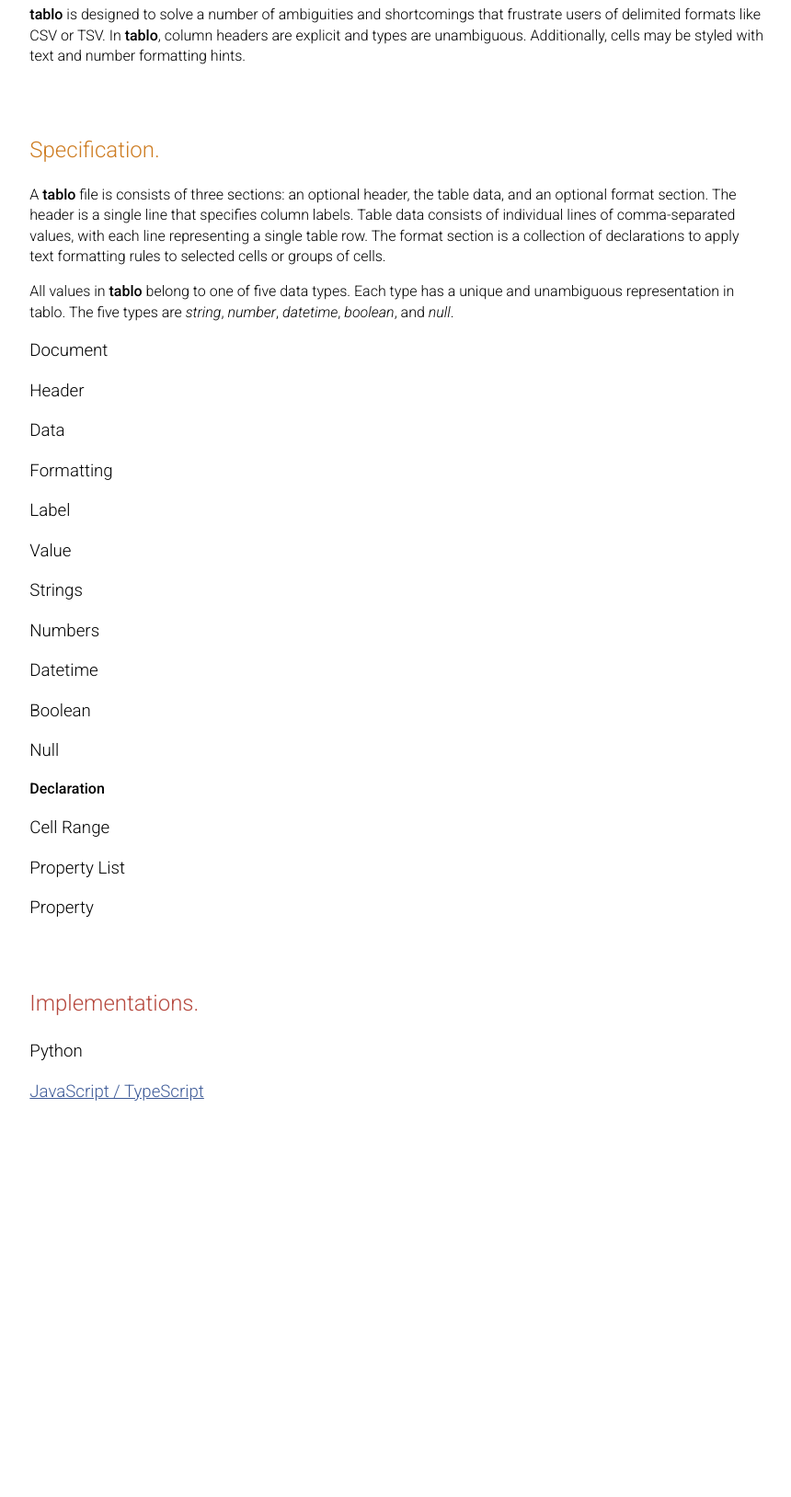
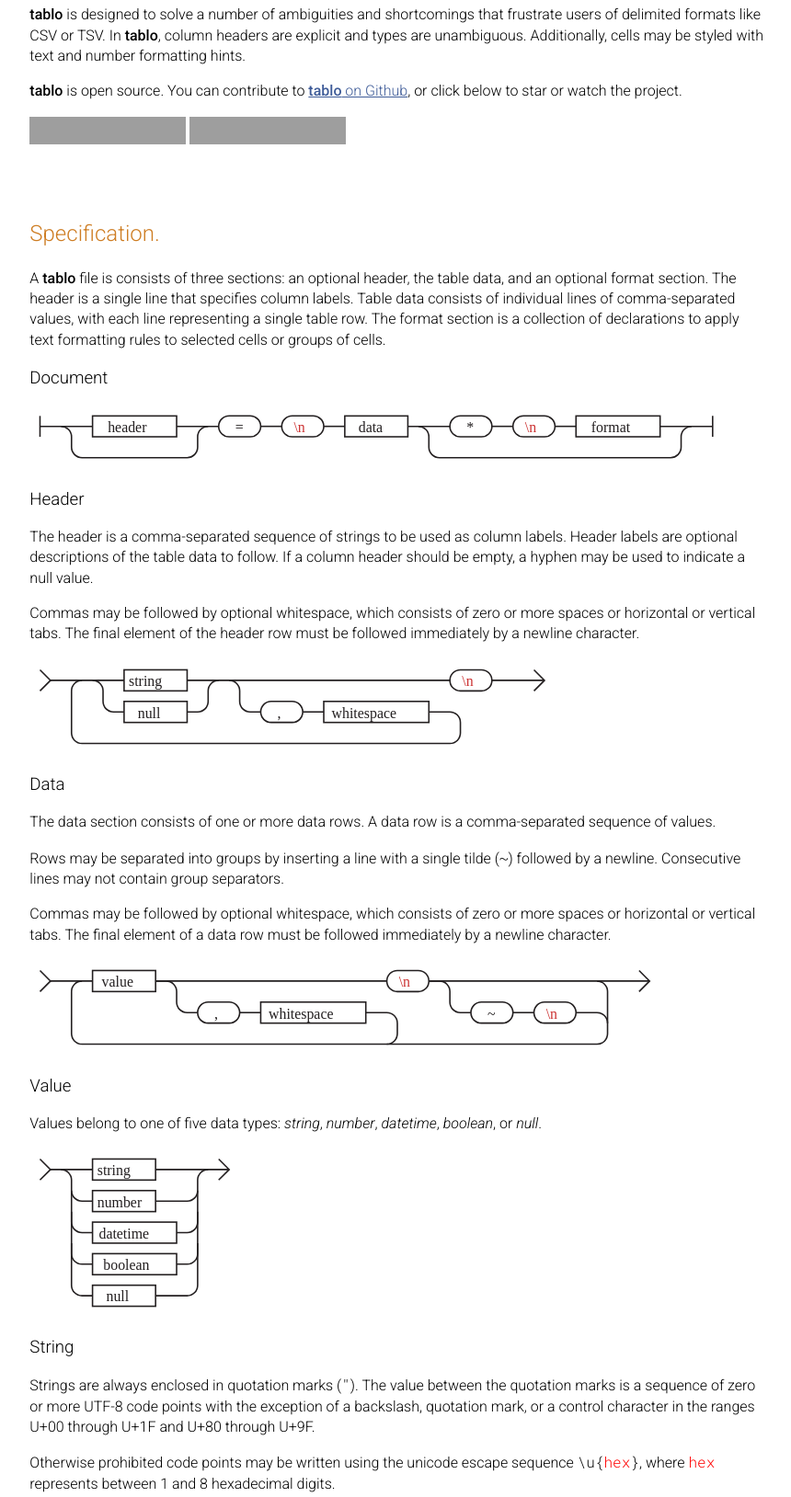
Before and after one commit to jotjotdotio/tablo, a plain HTML site: page index.html in a window 1280 px wide. Shown: the part 240-1868 px from the top of the page at 92% size, without its empty margins (109-969 px from the left). Before the commit the page ends 1469 px from the top, so only its background shows below. Drawn offline with Linux system fonts and the light colour scheme; grey boxes are pictures that could not be loaded.

Commit message:
add railroad diagrams and update spec

```diff
--- a/index.html
+++ b/index.html
@@ -8,6 +8,7 @@
         <link rel="preconnect" href="https://fonts.googleapis.com">
         <link rel="preconnect" href="https://fonts.gstatic.com" crossorigin>
         <link href="https://fonts.googleapis.com/css2?family=Roboto:ital,wght@0,100;0,300;0,500;1,300;1,500&display=swap" rel="stylesheet">
+        <link href="https://fonts.googleapis.com/css2?family=Roboto+Mono:ital,wght@0,100;0,300;0,500;1,100;1,300;1,500&display=swap" rel="stylesheet">
         <link rel="stylesheet" href="style.css">
     </head>
     <body>
@@ -29,6 +30,16 @@
                 and shortcomings that frustrate users of delimited formats like CSV or TSV.
                 In <strong>tablo</strong>, column headers are explicit and types are unambiguous.
                 Additionally, cells may be styled with text and number formatting hints.</p>
+
+            <p><strong>tablo</strong> is open source. You can contribute to
+                <a href="https://github.com/jotjotdotio/tablo"><strong>tablo</strong> on Github</a>,
+                or click below to star or watch the project.
+            </p>
+
+            <p>
+                <iframe src="https://ghbtns.com/github-btn.html?user=jotjotdotio&repo=tablo&type=star&count=true&size=large" frameborder="0" scrolling="0" width="170" height="30" title="GitHub"></iframe>
+                <iframe src="https://ghbtns.com/github-btn.html?user=jotjotdotio&repo=tablo&type=watch&count=true&size=large&v=2" frameborder="0" scrolling="0" width="170" height="30" title="GitHub"></iframe>
+            </p>
         </section>
         <section id="specification">
             <h1 class="orange">Specification.</h1>
@@ -38,24 +49,91 @@
                 values, with each line representing a single table row. The format section is a
                 collection of declarations to apply text formatting rules to selected cells or
                 groups of cells.</p>
-            <p>All values in <strong>tablo</strong> belong to one of five data types.
-                Each type has a unique and unambiguous representation in tablo.
-                The five types are <em>string</em>, <em>number</em>, <em>datetime</em>, <em>boolean</em>, and <em>null</em>.</p>
+
             <h2>Document</h2>
+            <img style="width: 100%;" src="diagrams/document.svg"/>
+
             <h2>Header</h2>
+            <p>The header is a comma-separated sequence of strings to be
+                used as column labels. Header labels are optional descriptions
+                of the table data to follow. If a column header should be
+                empty, a hyphen may be used to indicate a null value.</p>
+            <p>Commas may be followed by optional whitespace, which consists
+                of zero or more spaces or horizontal or vertical tabs. The
+                final element of the header row must be followed immediately
+                by a newline character.</p>
+            <img style="width: 100%;" src="diagrams/header.svg"/>
+
             <h2>Data</h2>
-            <h2>Formatting</h2>
-            <h2>Label</h2>
+            <p>The data section consists of one or more data rows. A data row
+                is a comma-separated sequence of values.</p>
+            <p>Rows may be separated into groups by inserting a line with a
+                single tilde (<code>~</code>) followed by a newline. Consecutive
+                lines may not contain group separators.</p>
+            <p>Commas may be followed by optional whitespace, which consists
+                of zero or more spaces or horizontal or vertical tabs. The
+                final element of a data row must be followed immediately
+                by a newline character.</p>
+            <img style="width: 100%;" src="diagrams/data.svg"/>
+
             <h2>Value</h2>
-            <h2>Strings</h2>
-            <h2>Numbers</h2>
+            <p>Values belong to one of five data types: <em>string</em>,
+                <em>number</em>, <em>datetime</em>, <em>boolean</em>, or
+                <em>null</em>.</p>
+            <img style="width: 100%;" src="diagrams/value.svg"/>
+
+            <h2>String</h2>
+            <p>Strings are always enclosed in quotation marks (<code>"</code>).
+                The value between the quotation marks is a sequence of zero or
+                more UTF-8 code points with the exception of a backslash,
+                quotation mark, or a control character in the ranges U+00
+                through U+1F and U+80 through U+9F.</p>
+            <p>Otherwise prohibited code points may be written using the unicode
+                escape sequence <code>\u{<span style="color:red">hex</span>}</code>,
+                where <code><span style="color:red">hex</span></code> represents
+                between 1 and 8 hexadecimal digits.
+            </p>
+            <img style="width: 100%;" src="diagrams/string.svg"/>
+
+            <h2>Number</h2>
+            <p>A number is a sequence of decimal digits that can be followed by an
+            optional fraction part, an optional exponent, or both. Numbers may
+            be prefixed with a minus to indicate values less than zero, or a
+            plus, which has no effect on the value. Numbers may use underscores
+            as digit grouping separators.</p>
+            <img style="width: 100%;" src="diagrams/number.svg"/>
+            <p>Additionally, a number may be written in hexadecimal by prefixing
+            the digits with the characters <code>0x</code>. Hexadecimal numbers
+            may also be preceded by a plus or minus and may contain underscores.</p>
+            <img style="width: 100%;" src="diagrams/hex.svg"/>
+
             <h2>Datetime</h2>
+            <p></p>
+            <img style="width: 100%;" src="diagrams/datetime.svg"/>
+
             <h2>Boolean</h2>
+            <p>The two boolean values are <code>true</code> and <code>false</code>.</p>
+            <img style="width: 100%;" src="diagrams/boolean.svg"/>
+
             <h2>Null</h2>
-            <h3>Declaration</h3>
-            <h2>Cell Range</h2>
-            <h2>Property List</h2>
-            <h2>Property</h2>
+            <p>A hyphen represents a null value, or empty cell.</p>
+            <img style="width: 100%;" src="diagrams/null.svg"/>
+
+            <h2>Format</h2>
+            <img style="width: 100%;" src="diagrams/format.svg"/>
+
+            <h2>Column</h2>
+            <p>Column specifiers consist of one or more capital letters A through Z.</p>
+            <img style="width: 100%;" src="diagrams/column.svg"/>
+
+            <h2>Row</h2>
+            <p>Row specifiers consist of one or more decimal digits.</p>
+            <img style="width: 100%;" src="diagrams/row.svg"/>
+
+            <h2>Cell</h2>
+            <p>Cell specifiers are column-row pairs, where the column specifier is
+                followed immediately by a row specifier.</p>
+            <img style="width: 100%;" src="diagrams/cell.svg"/>
 
 
         </section>
--- a/style.css
+++ b/style.css
@@ -11,6 +11,10 @@
 
 p {
     line-height: 1.4em;
+}
+
+code {
+    font-family: 'Roboto Mono', monospace;
 }
 
 div.header {
```
Also changed, not shown: diagrams/boolean.svg (added), diagrams/cell.svg (added), diagrams/column.svg (added), diagrams/data.svg (added), diagrams/datetime.svg (added), diagrams/document.svg (added), diagrams/format.svg (added), diagrams/header.svg (added), diagrams/hex-sequence.svg (added), diagrams/hex.svg (added), diagrams/null.svg (added), diagrams/number.svg (added), diagrams/row.svg (added), diagrams/string.svg (added), 1 more files.
